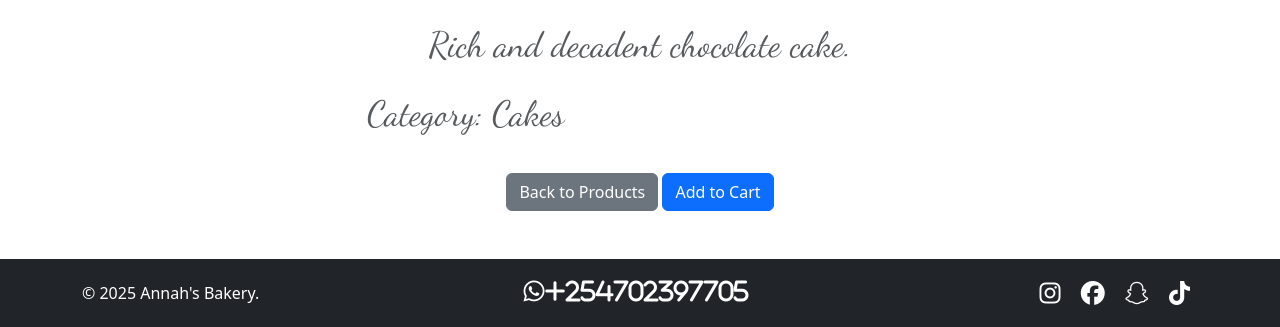
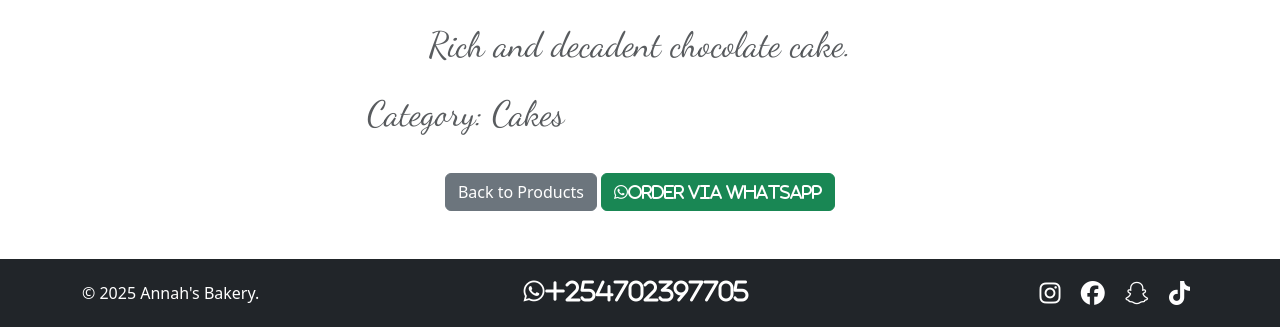
Before and after one commit to R-gitonga/Annah-s-Bakey, a Flask app: page /product/1 in a window 1280 px wide. Shown: the part 611-938 px from the top of the page. Run offline with Flask 3, Linux system fonts and the light colour scheme; data comes from the database, SQL or seed files in the repository; some web fonts are replaced.

Commit message:
Enabled the Order via Whatsapp button to let users order via whatsapp

```diff
--- a/templates/product_detail.html
+++ b/templates/product_detail.html
@@ -18,7 +18,13 @@
             <p class="text-muted product-description">{{ product.description }}</p>
             <p class="text-muted product-category">Category: {{ product.category.category_name }}</p>
             <a href="{{ url_for('index') }}" class="btn btn-secondary mt-3">Back to Products</a>
-            <button class="btn btn-primary mt-3">Add to Cart</button>
+            {% set whatsapp_number = "254702397705" %}
+            {% set prefill_message = "Hello! I'm interested in ordering the " ~ product.name ~ " (Ksh " ~ "%.2f"|format(product.price) ~ "). Please provide more details or confirm my order." %}
+            {% set encoded_message = prefill_message | urlencode %}
+
+            <a href="https://wa.me/{{ whatsapp_number }}?text={{ encoded_message }}" class="btn btn-success mt-3" target="_blank" aria-label="Order {{ product.name }} via whatsapp">
+                <i class="fab fa-whatsapp">Order via Whatsapp</i>
+            </a>
         </div>
         </div>
     </div>
```
Also changed, not shown: 1 other file.
